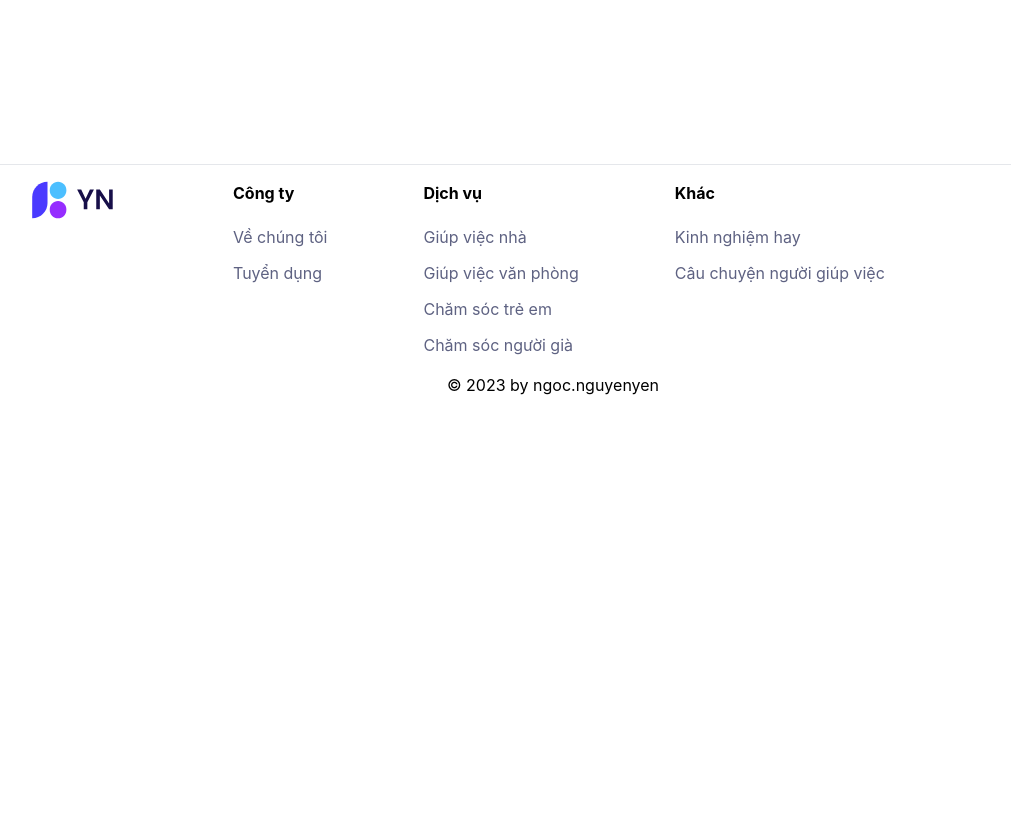
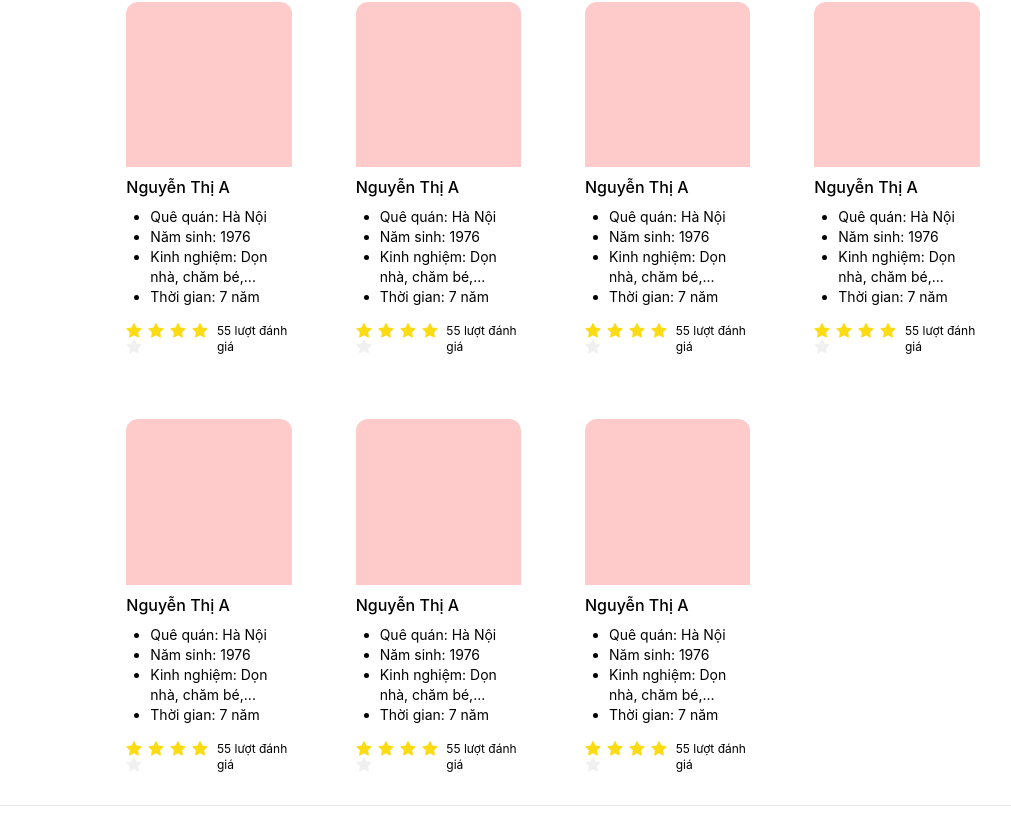
Before and after one commit to ngoccode/app-domestic-worker-web-user, a React (Create React App) app: page /app-helper-list in a window 1280 px wide. Shown: the part 403-1223 px from the top of the page, without its empty margins (87-1098 px from the left). Before the commit the page ends 800 px from the top, so only its background shows below. Built offline with nearby package versions, Linux system fonts and the light colour scheme.

Commit message:
helper list

```diff
--- a/src/App.css
+++ b/src/App.css
@@ -24,20 +24,17 @@
   color: white;
 }
 
-.App-link {
-  color: #61dafb;
-}
 
-@keyframes App-logo-spin {
-  from {
-    transform: rotate(0deg);
-  }
-  to {
-    transform: rotate(360deg);
-  }
-}
 
 /* remove css antd */
 .ant-form-item {
   margin-bottom: 0 !important;
 }
+
+.ant-rate {
+  font-size: 16px !important;
+}
+
+.ant-rate-star {
+  margin-inline-end: 6px !important;
+}
--- a/src/modules/helper_list/presentation/view/UI.tsx
+++ b/src/modules/helper_list/presentation/view/UI.tsx
@@ -1,13 +1,128 @@
+import { Rate } from 'antd';
 import Filter from './Filter';
 
 const UI = () => {
     return (
-        <div className='py-4 flex justify-center'>
+        <div className='py-8 flex justify-center'>
             <div className='flex flex-col gap-5 w-2/3'>
                 <Filter />
                 <div className='flex flex-col gap-4'>
                     <div className='font-bold color text-slate-600'>
                         Gợi ý cho bạn
+                    </div>
+                    <div className='flex flex-wrap gap-16'>
+                        <div className='w-[calc((100%-4rem*3)/4)] flex flex-col gap-2'>
+                            <div className='w-full pt-[100%] bg-[url("")] bg-red-200 bg-center rounded-t-xl' />
+                            <div className='font-medium'>Nguyễn Thị A</div>
+                            <ul className='list-disc ps-6'>
+                                <li className='text-sm'>Quê quán: Hà Nội</li>
+                                <li className='text-sm'>Năm sinh: 1976</li>
+                                <li className='text-sm'>
+                                    Kinh nghiệm: Dọn nhà, chăm bé,...
+                                </li>
+                                <li className='text-sm'>Thời gian: 7 năm</li>
+                            </ul>
+                            <div className='flex items-center justify-between mt-2'>
+                                <Rate value={4} />
+                                <div className='text-xs'>55 lượt đánh giá</div>
+                            </div>
+                        </div>
+                        <div className='w-[calc((100%-4rem*3)/4)] flex flex-col gap-2'>
+                            <div className='w-full pt-[100%] bg-[url("")] bg-red-200 bg-center rounded-t-xl' />
+                            <div className='font-medium'>Nguyễn Thị A</div>
+                            <ul className='list-disc ps-6'>
+                                <li className='text-sm'>Quê quán: Hà Nội</li>
+                                <li className='text-sm'>Năm sinh: 1976</li>
+                                <li className='text-sm'>
+                                    Kinh nghiệm: Dọn nhà, chăm bé,...
+                                </li>
+                                <li className='text-sm'>Thời gian: 7 năm</li>
+                            </ul>
+                            <div className='flex items-center justify-between mt-2'>
+                                <Rate value={4} />
+                                <div className='text-xs'>55 lượt đánh giá</div>
+                            </div>
+                        </div>
+                        <div className='w-[calc((100%-4rem*3)/4)] flex flex-col gap-2'>
+                            <div className='w-full pt-[100%] bg-[url("")] bg-red-200 bg-center rounded-t-xl' />
+                            <div className='font-medium'>Nguyễn Thị A</div>
+                            <ul className='list-disc ps-6'>
+                                <li className='text-sm'>Quê quán: Hà Nội</li>
+                                <li className='text-sm'>Năm sinh: 1976</li>
+                                <li className='text-sm'>
+                                    Kinh nghiệm: Dọn nhà, chăm bé,...
+                                </li>
+                                <li className='text-sm'>Thời gian: 7 năm</li>
+                            </ul>
+                            <div className='flex items-center justify-between mt-2'>
+                                <Rate value={4} />
+                                <div className='text-xs'>55 lượt đánh giá</div>
+                            </div>
+                        </div>
+                        <div className='w-[calc((100%-4rem*3)/4)] flex flex-col gap-2'>
+                            <div className='w-full pt-[100%] bg-[url("")] bg-red-200 bg-center rounded-t-xl' />
+                            <div className='font-medium'>Nguyễn Thị A</div>
+                            <ul className='list-disc ps-6'>
+                                <li className='text-sm'>Quê quán: Hà Nội</li>
+                                <li className='text-sm'>Năm sinh: 1976</li>
+                                <li className='text-sm'>
+                                    Kinh nghiệm: Dọn nhà, chăm bé,...
+                                </li>
+                                <li className='text-sm'>Thời gian: 7 năm</li>
+                            </ul>
+                            <div className='flex items-center justify-between mt-2'>
+                                <Rate value={4} />
+                                <div className='text-xs'>55 lượt đánh giá</div>
+                            </div>
+                        </div>
+                        <div className='w-[calc((100%-4rem*3)/4)] flex flex-col gap-2'>
+                            <div className='w-full pt-[100%] bg-[url("")] bg-red-200 bg-center rounded-t-xl' />
+                            <div className='font-medium'>Nguyễn Thị A</div>
+                            <ul className='list-disc ps-6'>
+                                <li className='text-sm'>Quê quán: Hà Nội</li>
+                                <li className='text-sm'>Năm sinh: 1976</li>
+                                <li className='text-sm'>
+                                    Kinh nghiệm: Dọn nhà, chăm bé,...
+                                </li>
+                                <li className='text-sm'>Thời gian: 7 năm</li>
+                            </ul>
+                            <div className='flex items-center justify-between mt-2'>
+                                <Rate value={4} />
+                                <div className='text-xs'>55 lượt đánh giá</div>
+                            </div>
+                        </div>
+                        <div className='w-[calc((100%-4rem*3)/4)] flex flex-col gap-2'>
+                            <div className='w-full pt-[100%] bg-[url("")] bg-red-200 bg-center rounded-t-xl' />
+                            <div className='font-medium'>Nguyễn Thị A</div>
+                            <ul className='list-disc ps-6'>
+                                <li className='text-sm'>Quê quán: Hà Nội</li>
+                                <li className='text-sm'>Năm sinh: 1976</li>
+                                <li className='text-sm'>
+                                    Kinh nghiệm: Dọn nhà, chăm bé,...
+                                </li>
+                                <li className='text-sm'>Thời gian: 7 năm</li>
+                            </ul>
+                            <div className='flex items-center justify-between mt-2'>
+                                <Rate value={4} />
+                                <div className='text-xs'>55 lượt đánh giá</div>
+                            </div>
+                        </div>
+                        <div className='w-[calc((100%-4rem*3)/4)] flex flex-col gap-2'>
+                            <div className='w-full pt-[100%] bg-[url("")] bg-red-200 bg-center rounded-t-xl' />
+                            <div className='font-medium'>Nguyễn Thị A</div>
+                            <ul className='list-disc ps-6'>
+                                <li className='text-sm'>Quê quán: Hà Nội</li>
+                                <li className='text-sm'>Năm sinh: 1976</li>
+                                <li className='text-sm'>
+                                    Kinh nghiệm: Dọn nhà, chăm bé,...
+                                </li>
+                                <li className='text-sm'>Thời gian: 7 năm</li>
+                            </ul>
+                            <div className='flex items-center justify-between mt-2'>
+                                <Rate value={4} />
+                                <div className='text-xs'>55 lượt đánh giá</div>
+                            </div>
+                        </div>
                     </div>
                 </div>
             </div>
```
Also changed, not shown: src/modules/home/presentation/index.tsx (+5 -5 lines).
